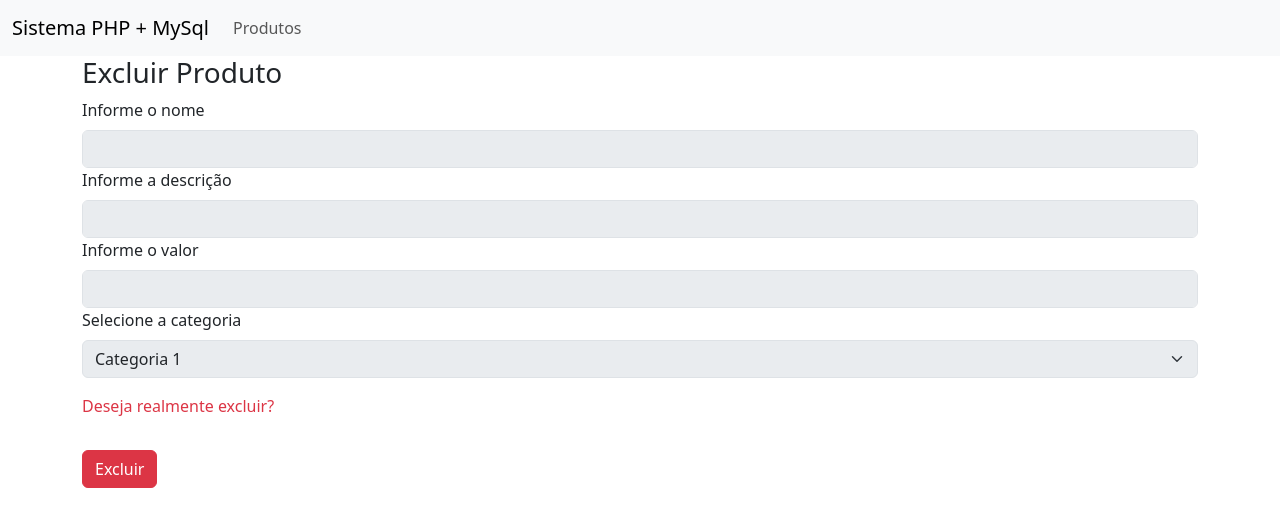
After one commit to AndreiaRizzo/LinguagemProgramacaoIV, a PHP site: page /BancodeDados/produtos/excluir_produto.php in a window 1280 px wide. The commit adds this page. Shown: the top 527 px of the page. Run offline with PHP 8.4, Linux system fonts and the light colour scheme.

Commit message:
buttons produto

```diff
--- /dev/null
+++ b/PHP/BancodeDados/produtos/excluir_produto.php
@@ -0,0 +1,48 @@
+<?php
+require_once("../cabecalho.html");
+?>
+
+<h3> Excluir Produto</h3>
+<form>
+    <div class="row">
+        <div class="col">
+            <label for="nome" class="form-label">Informe o nome</label>
+            <input type="text" class="form-control" name="nome" disabled>
+        </div>
+    </div>
+    <div class="row">
+        <div class="col">
+            <label for="descricao" class="form-label">Informe a descrição</label>
+            <input type="text" class="form-control" name="descricao" disabled>
+        </div>
+    </div>
+    <div class="row">
+        <div class="col">
+            <label for="valor" class="form-label">Informe o valor</label>
+            <input type="text" class="form-control" name="valor" disabled>
+        </div>
+    </div>
+    <div class="row">
+        <div class="rol">
+            <label for="categoria" class="form-label">Selecione a categoria</label>
+            <select class="form-select" name="categoria" disabled>
+                <option value="1">Categoria 1</option>
+                <option value="2">Categoria 2</option>
+                <option value="3">Categoria 3</option>
+            </select>
+            <div class="row">
+                <div class="col">
+                    <p class="mt-3 text-danger">Deseja realmente excluir?</p>
+                    <button type="submit" class="btn btn-danger mt-3">Excluir</button>
+
+                </div>
+            </div>
+        </div>
+    </div>
+</form>
+
+
+<?php
+require_once("../rodape.html")
+
+?>
--- a/PHP/BancodeDados/produtos/index.php
+++ b/PHP/BancodeDados/produtos/index.php
@@ -23,7 +23,7 @@ require_once("../cabecalho.html");
             <td>Livros</td>
             <td>
                 <a href="alterar_produto.php" class="btn btn-warning">Alterar</a>
-                <a href="alterar_produto.php" class="btn btn-danger">Excluir</a>
+                <a href="excluir_produto.php" class="btn btn-danger">Excluir</a>
             </td>
         </tr>
         <tr>
```
Also changed, not shown: PHP/BancodeDados/produtos/alterar_produto.php (added, +47 -0 lines), PHP/BancodeDados/produtos/inserir_produto.php (added, +47 -0 lines).
